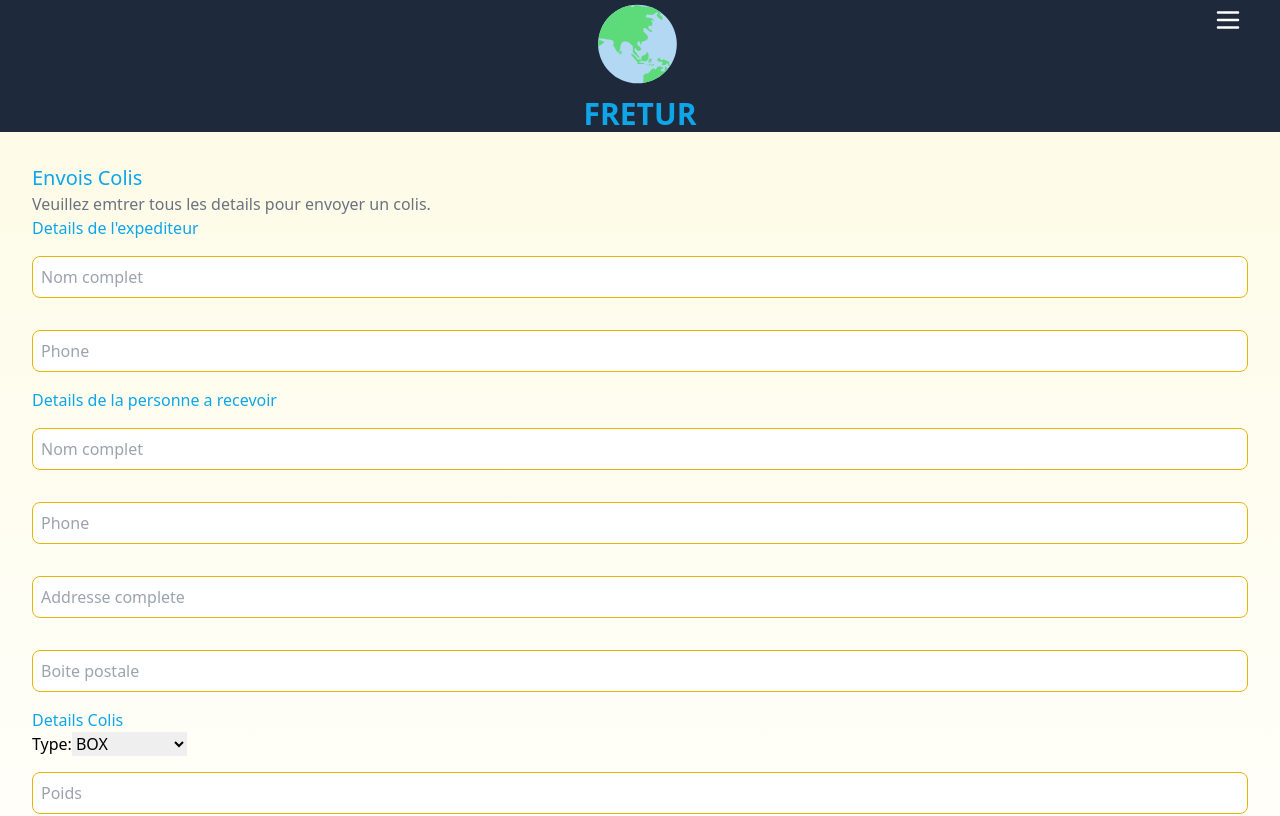
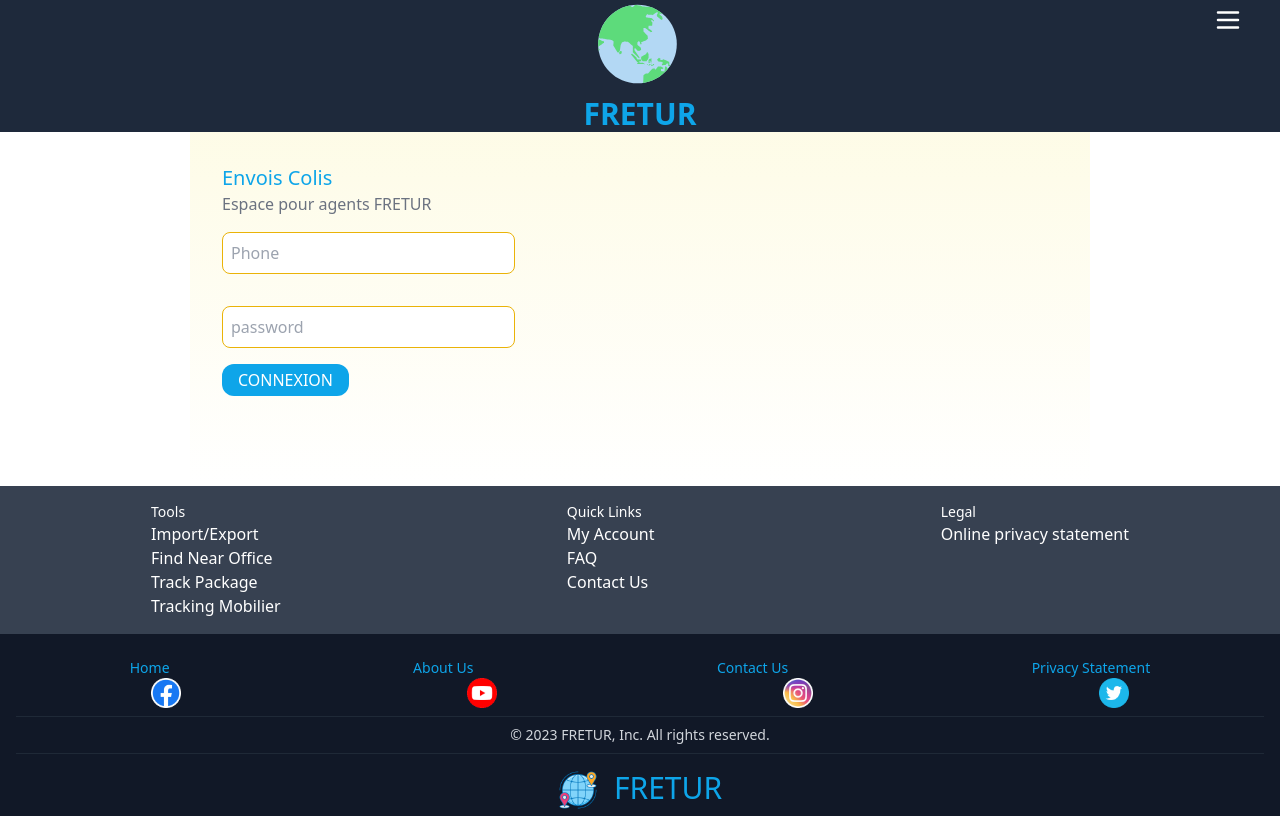
Before and after one commit to doctarhyf/fretur, a React (Vite) app: page /send in a window 1280 px wide. Shown: the top 816 px of the page. Built offline with nearby package versions, Linux system fonts and the light colour scheme.

Commit message:
imp exp design change

```diff
--- a/src/classes.js
+++ b/src/classes.js
@@ -1,3 +1 @@
-
-
-export const inputText  = ` w-full my-4 rounded-lg outline-none focus:border-yellow-700 border p-2 border-yellow-500`
+export const inputText = `  max-w-[220pt]  md:w-full my-4 rounded-lg outline-none focus:border-yellow-700 border p-2 border-yellow-500`;
--- /dev/null
+++ b/src/comps/AgentsLoginForm.jsx
@@ -0,0 +1,52 @@
+import React from "react";
+import * as classes from "../classes";
+import { useState } from "react";
+import loading from "../assets/icons/loading.gif";
+
+export default function AgentsLoginForm({}) {
+  const [checking, setChecking] = useState(false);
+
+  function onClick(e) {
+    setChecking(!checking);
+  }
+
+  return (
+    <div className="fretur-form-section">
+      <form>
+        <div>
+          <input
+            className={classes.inputText}
+            type="text"
+            placeholder="Phone"
+          />
+        </div>
+        <div>
+          <input
+            className={classes.inputText}
+            type="password"
+            placeholder="password"
+          />
+        </div>
+
+        <div className="">
+          <button
+            type="button"
+            onClick={onClick}
+            className="bg-sky-500 text-white px-4 py-1 rounded-xl hover:bg-sky-400 mx-auto"
+          >
+            CONNEXION
+          </button>
+        </div>
+
+        <div
+          className={`text-green-500  ${
+            checking ? "visible" : "invisible"
+          } text-sm gap-2  pt-2`}
+        >
+          <img src={loading} width={30} height={30} />
+          <span>Wait please ...</span>
+        </div>
+      </form>
+    </div>
+  );
+}
--- a/src/pages/PageColisRec.jsx
+++ b/src/pages/PageColisRec.jsx
@@ -2,6 +2,7 @@ import React from "react";
 import * as classes from "../classes";
 import { useState } from "react";
 import loading from "../assets/icons/loading.gif";
+import AgentsLoginForm from "../comps/AgentsLoginForm";
 
 export default function PageColisRec(props) {
   const [checking, setChecking] = useState(false);
@@ -14,15 +15,16 @@ export default function PageColisRec(props) {
 
   return (
     <>
-      <main className="bg-gradient-to-b p-8  from-[#F3DD12]/10 to-white ">
+      <main className="bg-gradient-to-b max-w-[900px] mx-auto p-8  from-[#F3DD12]/10 to-white ">
         <div>
           <h3 className="text-sky-500 text-xl">Recepton Colis</h3>
-          <div className="text-gray-500">
-            Veuillez emtrer tous les details pour receptionner un colis.
-          </div>
+          <div className="text-gray-500">Espace pour agents FRETUR</div>
         </div>
 
-        <div className="forms-cont flex flex-col gap-8">
+        <div className="forms-cont   flex flex-col gap-8">
+          <AgentsLoginForm />
+
+          {false && (
             <div className="form-section">
               <div className="text-sky-500">Code de transfert</div>
               <form>
@@ -75,6 +77,7 @@ export default function PageColisRec(props) {
                 </div>
               </form>
             </div>
+          )}
         </div>
       </main>
     </>
--- a/src/pages/PageColisSend.jsx
+++ b/src/pages/PageColisSend.jsx
@@ -2,6 +2,7 @@ import React from "react";
 import * as classes from "../classes";
 import { useState } from "react";
 import loading from "../assets/icons/loading.gif";
+import AgentsLoginForm from "../comps/AgentsLoginForm";
 
 export default function PageColisSend(props) {
   const [checking, setChecking] = useState(false);
@@ -14,7 +15,15 @@ export default function PageColisSend(props) {
 
   return (
     <>
-      <main className="bg-gradient-to-b p-8  from-[#F3DD12]/10 to-white ">
+      <main className="bg-gradient-to-b p-8 max-w-[900px] mx-auto from-[#F3DD12]/10 to-white ">
+        <div>
+          <h3 className="text-sky-500 text-xl">Envois Colis</h3>
+          <div className="text-gray-500">Espace pour agents FRETUR</div>
+        </div>
+        <AgentsLoginForm />
+
+        {false && (
+          <>
             <div>
               <h3 className="text-sky-500 text-xl">Envois Colis</h3>
               <div className="text-gray-500">
@@ -125,6 +134,8 @@ export default function PageColisSend(props) {
                 </div>
               </div>
             </div>
+          </>
+        )}
       </main>
     </>
   );
--- a/src/pages/PageDV.jsx
+++ b/src/pages/PageDV.jsx
@@ -68,7 +68,7 @@ export default function PageDV({}) {
       <div className=" h-[240pt] text-4xl text-white font-serif text-center p-8 bg-[url('./assets/bg/ny.jpg')] bg-top object-center ">
         Felicitations aux gangants de la Lotterie 2023
       </div>
-      <div className="dv-cont justify-center md:flex flex-wrap ">
+      <div className="dv-cont mt-8 border-t pt-4 justify-center md:flex flex-wrap ">
         {users.map((u, i) => (
           <div className="flex space-x-4 mb-4 border p-2 border-transparent hover:border-blue-400 rounded-md cursor-pointer ">
             <div>
```
Lines whose indentation alone changed are shown as unchanged.
